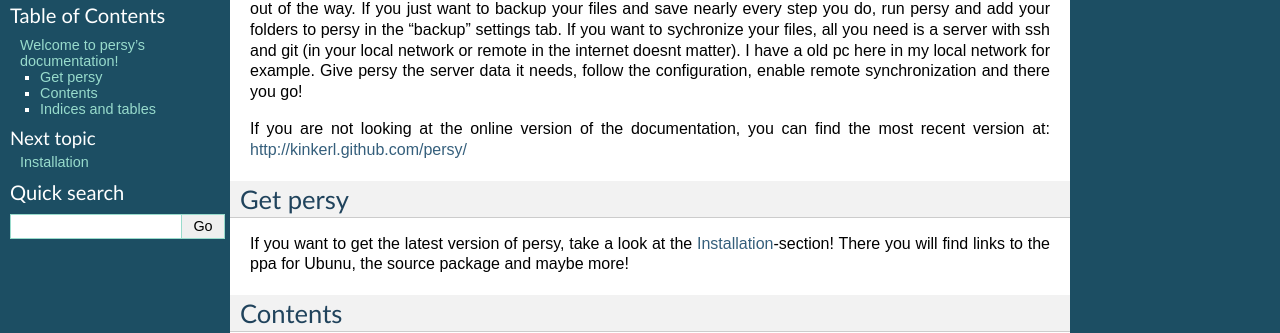
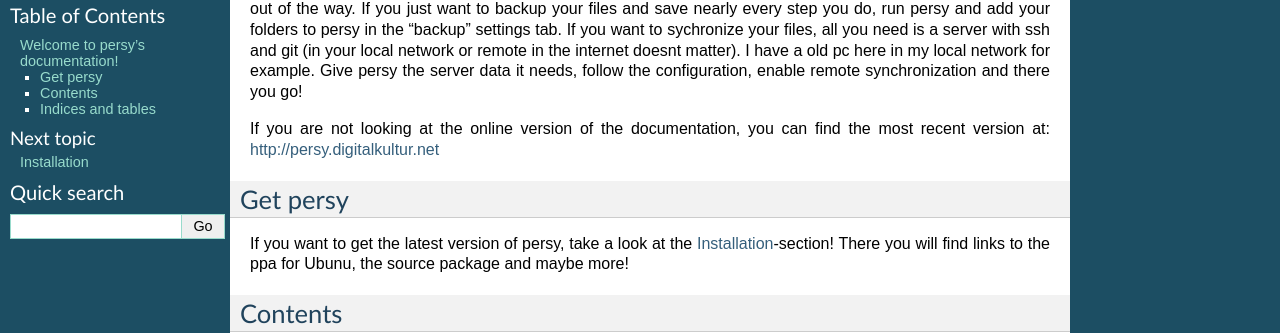
Before and after one commit to kinkerl/persy, a Sphinx documentation site: the page built from doc/index.rst, in a window 1280 px wide. Shown: the part 213-546 px from the top of the page. Built offline with Sphinx 7.4.7, drawn with Linux system fonts in a browser that asks for light colours; some of the changed lines change nothing that is shown.

Commit message:
updated url

```diff
--- a/doc/index.rst
+++ b/doc/index.rst
@@ -15,7 +15,7 @@
 If you want to sychronize your files, all you need is a server with ssh and git (in your local network or remote in the internet doesnt matter).
 I have a old pc here in my local network for example. Give persy the server data it needs, follow the configuration, enable remote synchronization and there you go!
 
-If you are not looking at the online version of the documentation, you can find the most recent version at: http://kinkerl.github.com/persy/
+If you are not looking at the online version of the documentation, you can find the most recent version at: http://persy.digitalkultur.net
 
 Get persy
 -----------------
```
